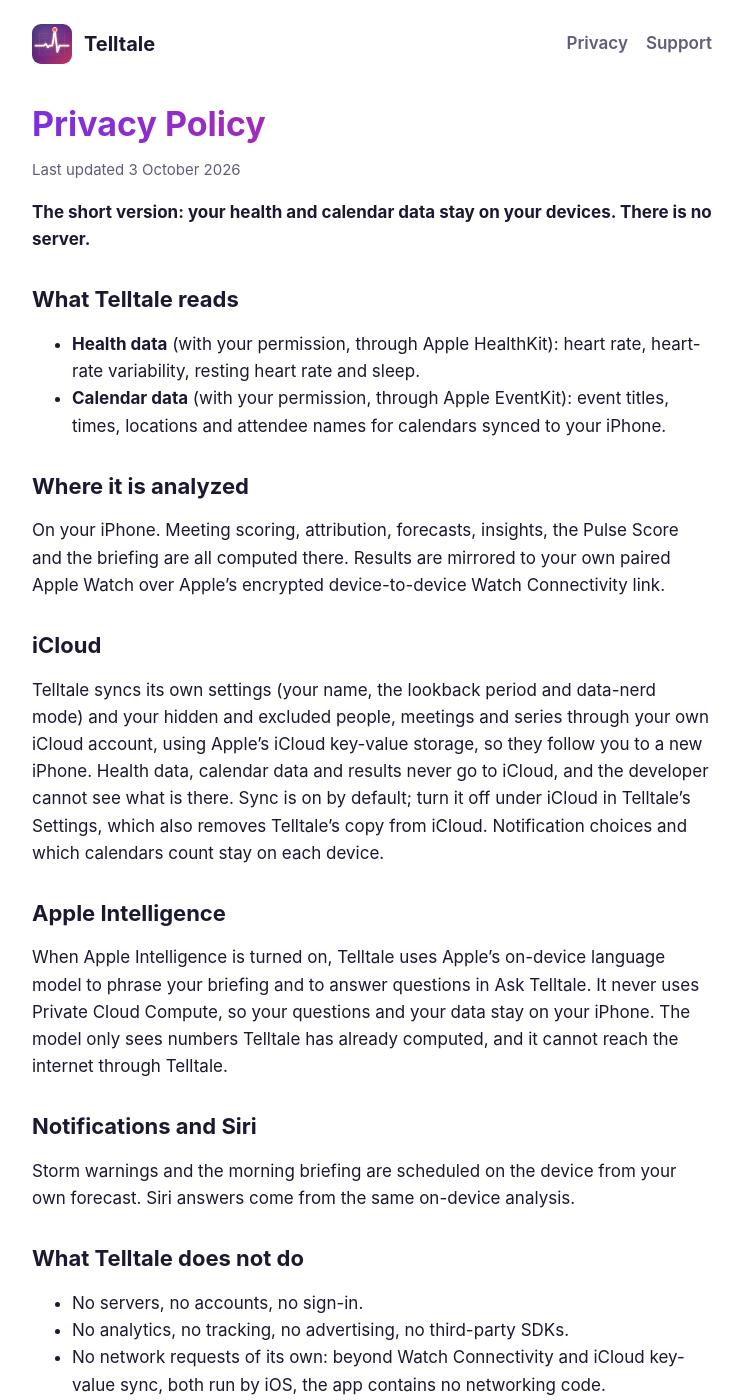
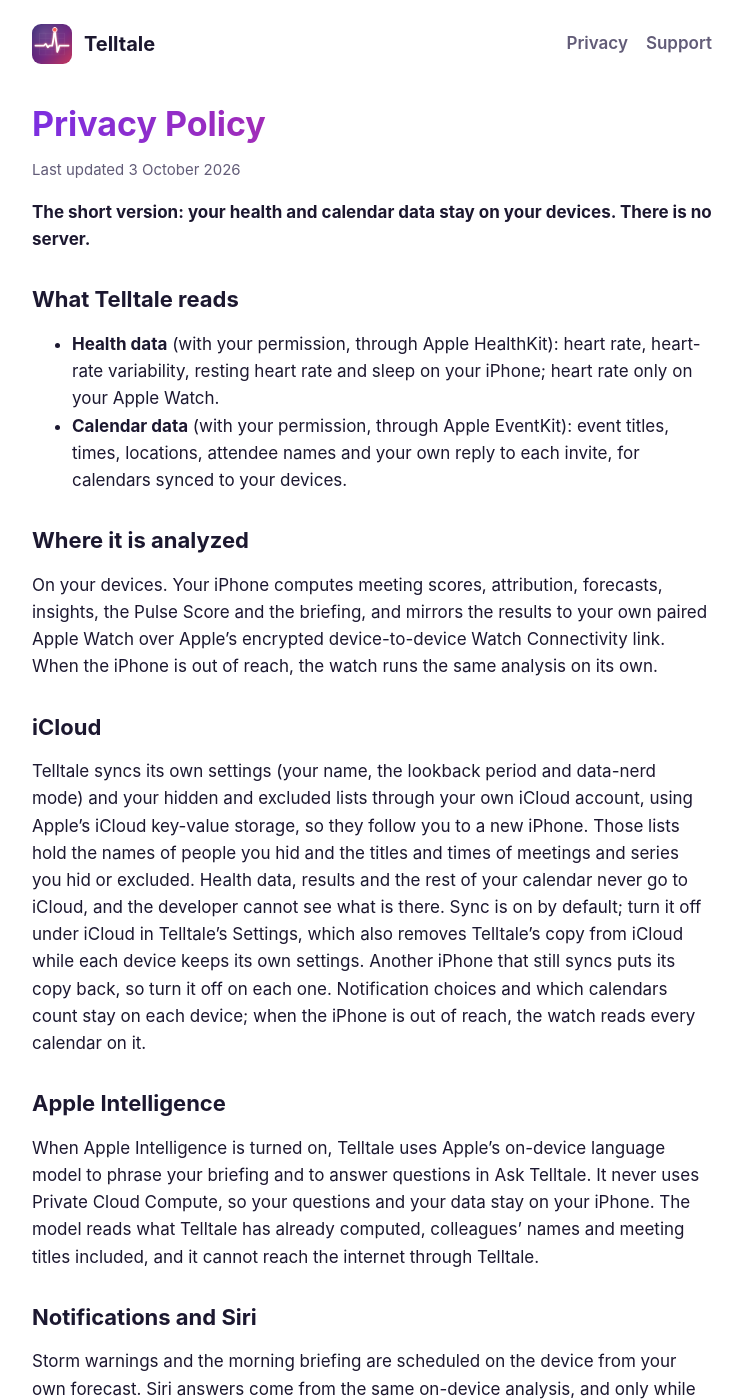
Before and after one commit to Liniker-Seixas/telltale, a Jekyll site: the page built from privacy.md, in a window 1280 px wide and 1400 px high. Shown: the whole window, without its empty margins (268-1011 px from the left). Built offline with Jekyll 4.4.1, drawn with Linux system fonts in a browser that asks for light colours; some of the changed text lies outside the part shown.

Commit message:
Privacy and support pages match Telltale build 3
The policy is now generated from the app's PRIVACY_POLICY.md, which the
app also shows in Settings. It says what really syncs (hidden and excluded
lists hold names and meeting titles and times), that the watch computes on
its own when the iPhone is out of reach, that Apple Intelligence reads
names and titles on the device, that declined invites are skipped, that
Siri needs an unlocked iPhone, and that sync must be turned off on each
iPhone to keep Telltale's copy out of iCloud.

```diff
--- a/privacy.md
+++ b/privacy.md
@@ -15,42 +15,49 @@ There is no server.**
 ## What Telltale reads
 
 - **Health data** (with your permission, through Apple HealthKit): heart
-  rate, heart-rate variability, resting heart rate and sleep.
+  rate, heart-rate variability, resting heart rate and sleep on your
+  iPhone; heart rate only on your Apple Watch.
 - **Calendar data** (with your permission, through Apple EventKit): event
-  titles, times, locations and attendee names for calendars synced to your
-  iPhone.
+  titles, times, locations, attendee names and your own reply to each
+  invite, for calendars synced to your devices.
 
 ## Where it is analyzed
 
-On your iPhone. Meeting scoring, attribution, forecasts, insights, the Pulse
-Score and the briefing are all computed there. Results are mirrored to your
-own paired Apple Watch over Apple's encrypted device-to-device Watch
-Connectivity link.
+On your devices. Your iPhone computes meeting scores, attribution,
+forecasts, insights, the Pulse Score and the briefing, and mirrors the
+results to your own paired Apple Watch over Apple's encrypted
+device-to-device Watch Connectivity link. When the iPhone is out of reach,
+the watch runs the same analysis on its own.
 
 ## iCloud
 
 Telltale syncs its own settings (your name, the lookback period and
-data-nerd mode) and your hidden and excluded people, meetings and series
-through your own
-iCloud account, using Apple's iCloud key-value storage, so they follow you
-to a new iPhone. Health data, calendar data and results never go to iCloud,
-and the developer cannot see what is there. Sync is on by default; turn it
-off under iCloud in Telltale's Settings, which also removes Telltale's copy
-from iCloud. Notification choices and which calendars count stay on each
-device.
+data-nerd mode) and your hidden and excluded lists through your own iCloud
+account, using Apple's iCloud key-value storage, so they follow you to a
+new iPhone. Those lists hold the names of people you hid and the titles and
+times of meetings and series you hid or excluded. Health data, results and
+the rest of your calendar never go to iCloud, and the developer cannot see
+what is there. Sync is on by default; turn it off under iCloud in
+Telltale's Settings, which also removes Telltale's copy from iCloud while
+each device keeps its own settings. Another iPhone that still syncs puts
+its copy back, so turn it off on each one. Notification choices and which
+calendars count stay on each device; when the iPhone is out of reach, the
+watch reads every calendar on it.
 
 ## Apple Intelligence
 
 When Apple Intelligence is turned on, Telltale uses Apple's on-device
 language model to phrase your briefing and to answer questions in Ask
 Telltale. It never uses Private Cloud Compute, so your questions and your
-data stay on your iPhone. The model only sees numbers Telltale has already
-computed, and it cannot reach the internet through Telltale.
+data stay on your iPhone. The model reads what Telltale has already
+computed, colleagues' names and meeting titles included, and it cannot
+reach the internet through Telltale.
 
 ## Notifications and Siri
 
 Storm warnings and the morning briefing are scheduled on the device from
-your own forecast. Siri answers come from the same on-device analysis.
+your own forecast. Siri answers come from the same on-device analysis, and
+only while your iPhone is unlocked.
 
 ## What Telltale does not do
 
@@ -62,15 +69,18 @@ your own forecast. Siri answers come from the same on-device analysis.
 ## Data you export is yours
 
 The share card and the CSV export are created only when you tap them, and go
-wherever you send them through the iOS share sheet. The share card can
-replace names with initials first.
+wherever you send them through the iOS share sheet. Neither names the
+people you hid, the CSV leaves out the meetings you hid, and the share card
+can replace every name with initials.
 
 ## Deleting your data
 
-Telltale stores only its settings and your hidden and excluded lists, in the
-app's own storage and, with iCloud sync on, in your iCloud. Turning sync off
-removes the iCloud copy; deleting the app removes the rest. Your Health and
-Calendar data stay in those apps and are never copied elsewhere.
+Telltale stores its settings, your hidden and excluded lists and the
+latest results it mirrored to your watch, in the app's own storage on your
+devices, and the settings and lists in your iCloud while sync is on.
+Turning sync off on every iPhone removes the iCloud copy; deleting the app,
+whose watch app goes with it, removes the rest. Your Health and Calendar
+data stay in those apps and are never copied elsewhere.
 
 ## Changes
 
```
Also changed, not shown: index.md (+1 -1 lines), support.md (+2 -2 lines), README.md.
